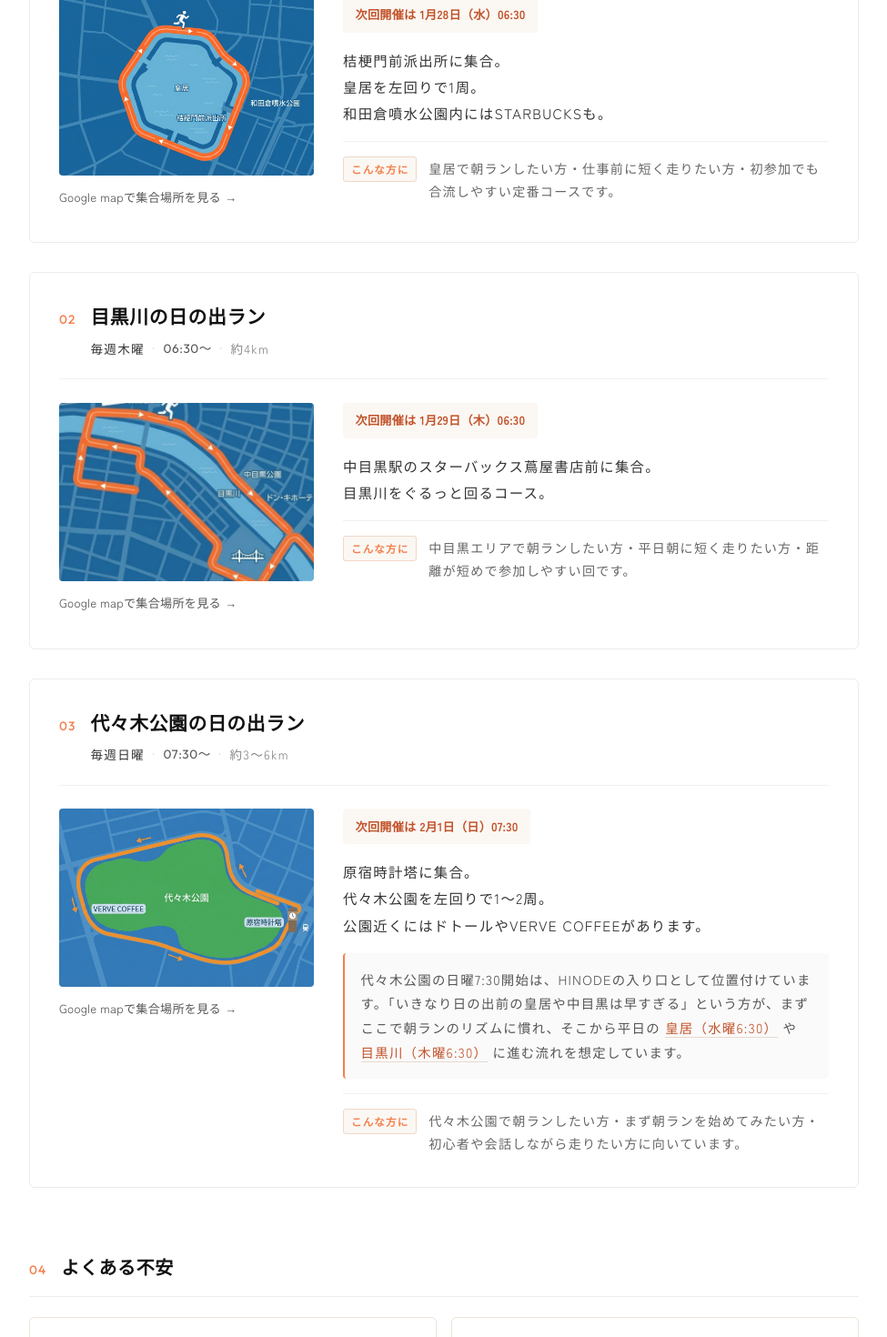
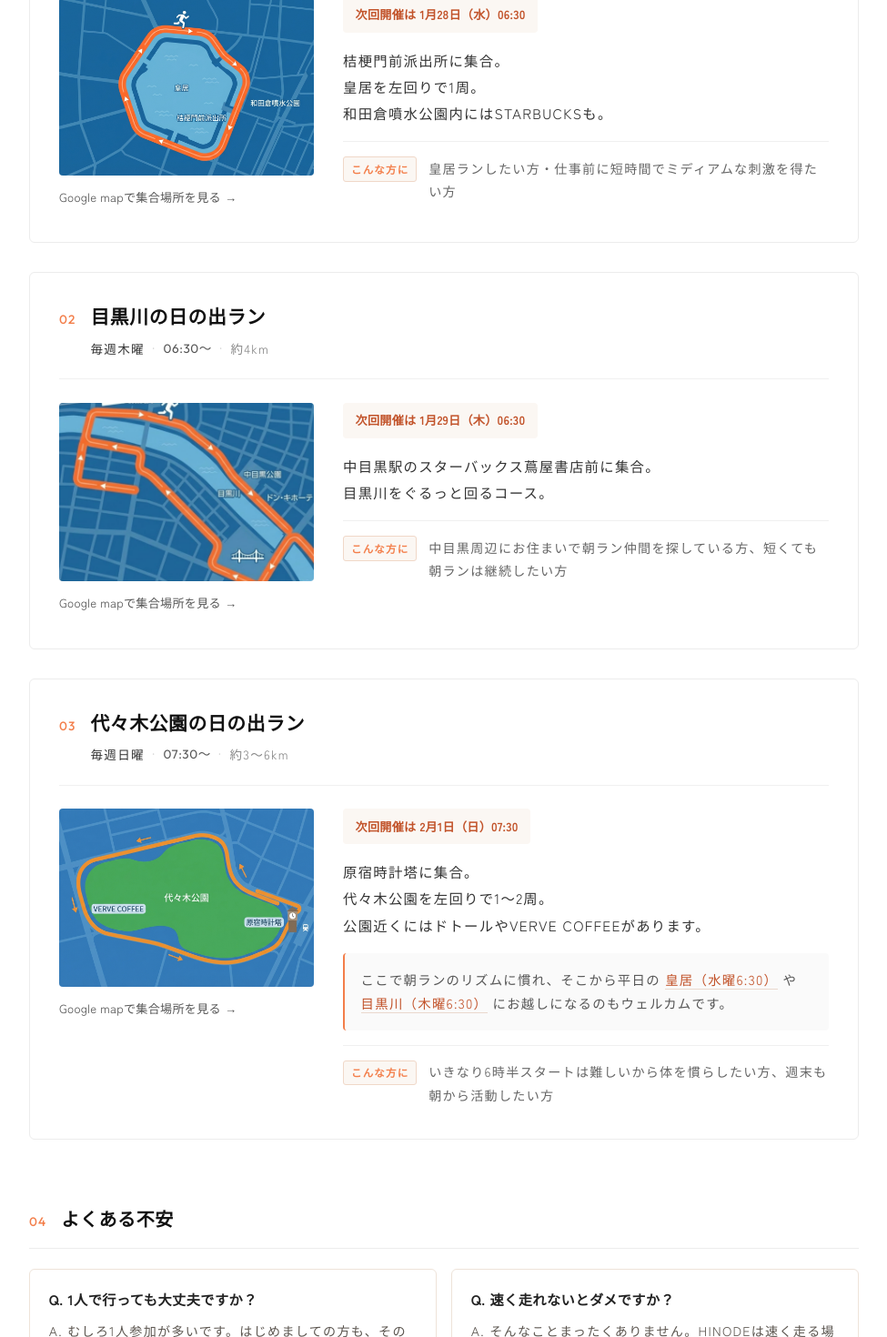
Before and after one commit to git10a/hinode, a Next.js app: page /schedule in a window 1280 px wide. Shown: the part 1389-2859 px from the top of the page at 91% size, without its empty margins (152-1127 px from the left). Built offline with nearby package versions, Linux system fonts and the light colour scheme.

Commit message:
copy: update schedule audience notes

```diff
--- a/app/schedule/page.js
+++ b/app/schedule/page.js
@@ -121,7 +121,7 @@ const RUNS = [
         description: (
             <>桔梗門前派出所に集合。<br />皇居を左回りで1周。<br />和田倉噴水公園内にはSTARBUCKSも。</>
         ),
-        forWhom: '皇居で朝ランしたい方・仕事前に短く走りたい方・初参加でも合流しやすい定番コースです。',
+        forWhom: '皇居ランしたい方・仕事前に短時間でミディアムな刺激を得たい方',
     },
     {
         id: 'meguro',
@@ -139,7 +139,7 @@ const RUNS = [
         description: (
             <>中目黒駅のスターバックス蔦屋書店前に集合。<br />目黒川をぐるっと回るコース。</>
         ),
-        forWhom: '中目黒エリアで朝ランしたい方・平日朝に短く走りたい方・距離が短めで参加しやすい回です。',
+        forWhom: '中目黒周辺にお住まいで朝ラン仲間を探している方、短くても朝ランは継続したい方',
     },
     {
         id: 'yoyogi',
@@ -157,9 +157,9 @@ const RUNS = [
         description: (
             <>原宿時計塔に集合。<br />代々木公園を左回りで1〜2周。<br />公園近くにはドトールやVERVE COFFEEがあります。</>
         ),
-        forWhom: '代々木公園で朝ランしたい方・まず朝ランを始めてみたい方・初心者や会話しながら走りたい方に向いています。',
+        forWhom: 'いきなり6時半スタートは難しいから体を慣らしたい方、週末も朝から活動したい方',
         note: (
-            <>代々木公園の日曜7:30開始は、HINODEの入り口として位置付けています。「いきなり日の出前の皇居や中目黒は早すぎる」という方が、まずここで朝ランのリズムに慣れ、そこから平日の <a href="#kokyo" className={styles.noteLink}>皇居（水曜6:30）</a> や <a href="#meguro" className={styles.noteLink}>目黒川（木曜6:30）</a> に進む流れを想定しています。</>
+            <>ここで朝ランのリズムに慣れ、そこから平日の <a href="#kokyo" className={styles.noteLink}>皇居（水曜6:30）</a> や <a href="#meguro" className={styles.noteLink}>目黒川（木曜6:30）</a> にお越しになるのもウェルカムです。</>
         ),
     },
 ];
```
